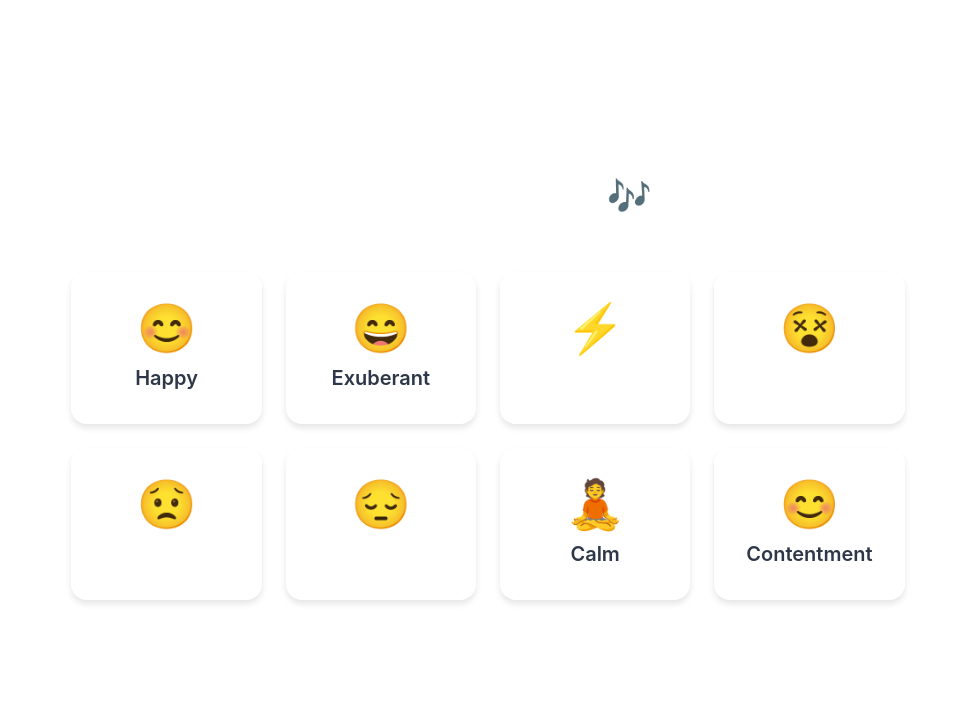
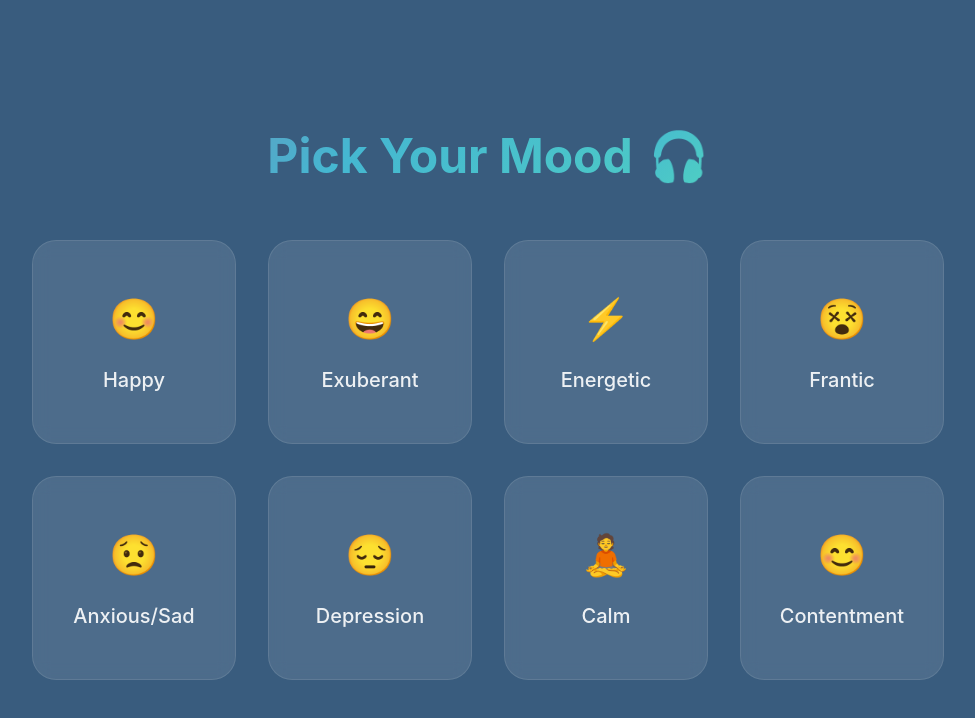
Before and after one commit to shashankreddy151/Feelody, a React (Create React App) app: page / in a window 1280 px wide. Shown: the top 718 px of the page, without its empty margins (152-1127 px from the left). Built offline with nearby package versions, Linux system fonts and the light colour scheme.

Commit message:
pick the music fix

```diff
--- a/src/components/MoodSelector.css
+++ b/src/components/MoodSelector.css
@@ -1,34 +1,70 @@
 .mood-selector {
   max-width: 1200px;
   margin: 0 auto;
+  padding: 2rem;
+}
+
+.mood-header {
+  background: linear-gradient(-45deg, #ff6b6b, #4ecdc4, #45b7d1, #8675a9);
+  background-size: 300% 300%;
+  -webkit-background-clip: text;
+  background-clip: text;
+  color: transparent;
+  animation: gradient 8s ease infinite;
+}
+
+.headphones-icon {
+  font-size: 3rem;
+  background: linear-gradient(-45deg, #ff6b6b, #4ecdc4, #45b7d1, #8675a9);
+  background-size: 300% 300%;
+  -webkit-background-clip: text;
+  background-clip: text;
+  color: transparent;
+  animation: gradient 8s ease infinite;
+  animation-delay: -4s;
+}
+
+@keyframes gradient {
+  0% { background-position: 0% 50%; }
+  50% { background-position: 100% 50%; }
+  100% { background-position: 0% 50%; }
 }
 
 .mood-card {
-  background: rgba(255, 255, 255, 0.2);
-  backdrop-filter: blur(10px);
-  border-radius: 1rem;
-  padding: 2rem;
+  background: rgba(255, 255, 255, 0.1);
+  backdrop-filter: blur(8px);
+  border-radius: 1.5rem;
+  padding: 3rem 2rem;
   text-align: center;
   cursor: pointer;
   transition: all 0.3s ease;
-  box-shadow: 0 4px 6px rgba(0, 0, 0, 0.1);
+  aspect-ratio: 1;
+  display: flex;
+  flex-direction: column;
+  align-items: center;
+  justify-content: center;
+  border: 1px solid rgba(255, 255, 255, 0.1);
 }
 
 .mood-card:hover {
   transform: translateY(-5px);
-  box-shadow: 0 8px 12px rgba(0, 0, 0, 0.15);
+  background: rgba(255, 255, 255, 0.15);
+  border-color: rgba(255, 255, 255, 0.2);
 }
 
 .mood-card.selected {
-  border: 3px solid rgba(255, 255, 255, 0.5);
+  background: rgba(255, 255, 255, 0.2);
+  border-color: rgba(255, 255, 255, 0.3);
 }
 
-@keyframes energetic-flash {
-  0% { filter: brightness(1); }
-  50% { filter: brightness(1.3); }
-  100% { filter: brightness(1); }
+.mood-icon {
+  font-size: 2.5rem;
+  margin-bottom: 1rem;
 }
 
-.mood-transition {
-  transition: background 0.5s ease;
+.mood-label {
+  color: white;
+  font-size: 1.25rem;
+  font-weight: 500;
+  opacity: 0.9;
 }
--- a/src/components/MoodSelector.jsx
+++ b/src/components/MoodSelector.jsx
@@ -27,10 +27,12 @@ const MoodSelector = () => {
 
   return (
     <div className="mood-selector">
-      <h1 className="text-4xl font-bold text-center mb-8 text-white">Pick Your Mood 🎶</h1>
-      <div className="grid grid-cols-2 md:grid-cols-4 gap-6 p-6">
+      <div className="flex items-center justify-center gap-4 mb-12">
+        <h1 className="mood-header text-5xl font-bold">Pick Your Mood</h1>
+        <span className="headphones-icon">🎧</span>
+      </div>
+      <div className="grid grid-cols-2 md:grid-cols-4 gap-8">
         {[
-
           { mood: 'happy', icon: '😊', label: 'Happy' },
           { mood: 'exuberant', icon: '😄', label: 'Exuberant' },
           { mood: 'energetic', icon: '⚡', label: 'Energetic' },
@@ -39,26 +41,18 @@ const MoodSelector = () => {
           { mood: 'depression', icon: '😔', label: 'Depression' },
           { mood: 'calm', icon: '🧘', label: 'Calm' },
           { mood: 'contentment', icon: '😊', label: 'Contentment' },
-        ].map(({ mood, icon, label }) => {
-          const styles = getMoodStyles(mood);
-          return (
+        ].map(({ mood, icon, label }) => (
           <motion.div
             whileHover={{ scale: 1.05 }}
             whileTap={{ scale: 0.95 }}
             key={mood}
             className={`mood-card ${selectedMood === mood ? 'selected' : ''}`}
             onClick={() => handleMoodSelect(mood)}
-              style={{
-                background: selectedMood === mood ? styles.cardBg : 'rgba(255, 255, 255, 0.2)',
-                color: styles.textColor,
-                animation: mood === 'energetic' ? styles.animation : 'none'
-              }}
           >
-              <div className="mood-icon text-5xl mb-3">{icon}</div>
-              <div className="mood-label text-xl font-semibold">{label}</div>
+            <div className="mood-icon">{icon}</div>
+            <div className="mood-label">{label}</div>
           </motion.div>
-          );
-        })}
+        ))}
       </div>
     </div>
   );
--- a/src/index.css
+++ b/src/index.css
@@ -9,6 +9,9 @@ body {
     sans-serif;
   -webkit-font-smoothing: antialiased;
   -moz-osx-font-smoothing: grayscale;
+  background: #395C7E;
+  min-height: 100vh;
+  transition: background 0.5s ease;
 }
 
 code {
```
Lines whose indentation alone changed are shown as unchanged.
